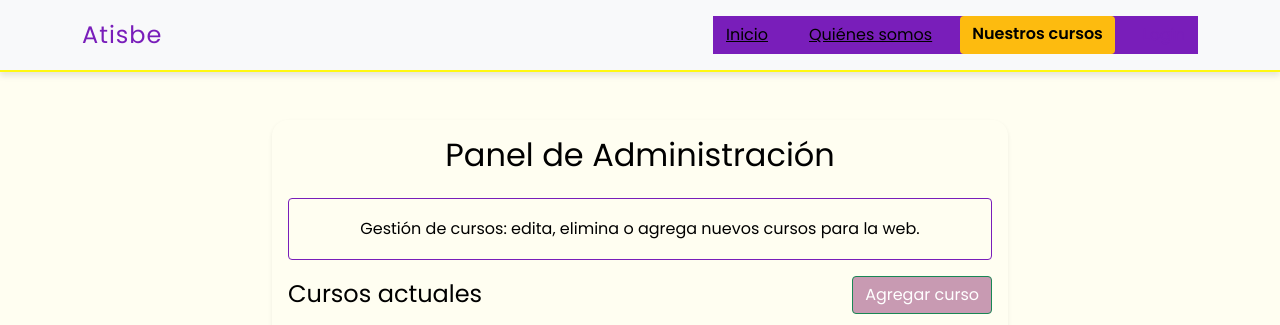
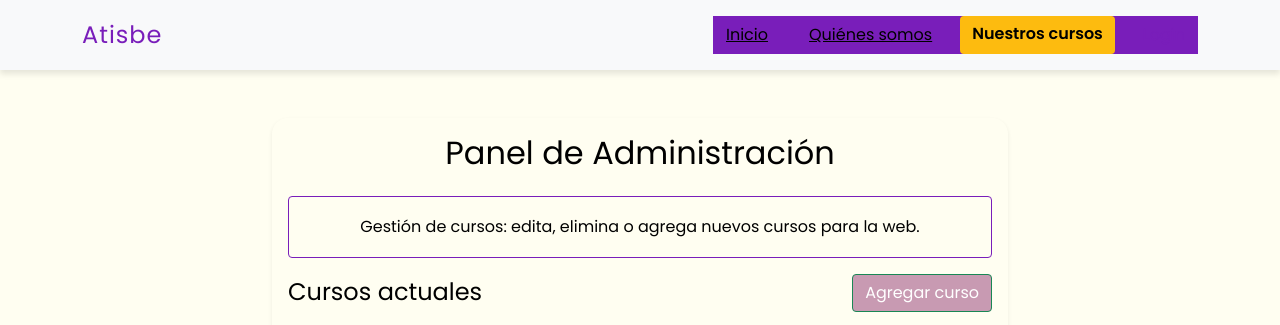
Before and after one commit to Jorgeluis006/academiaingles, a PHP site: page /admin.html in a window 1280 px wide. Shown: the top 325 px of the page. Run offline with PHP 8.4, Linux system fonts and the light colour scheme; data comes from the database, SQL or seed files in the repository.

Commit message:
revert: eliminación del ajuste menor en el diseño del header

```diff
--- a/css/styles.css
+++ b/css/styles.css
@@ -37,7 +37,6 @@ header {
   justify-content: space-between;
   align-items: center;
   box-shadow: 0px 4px 6px rgba(0, 0, 0, 0.1);
-  border-bottom: 2px solid var(--color-highlight); /* Línea decorativa en el header */
 }
 
 header h1 {
```
